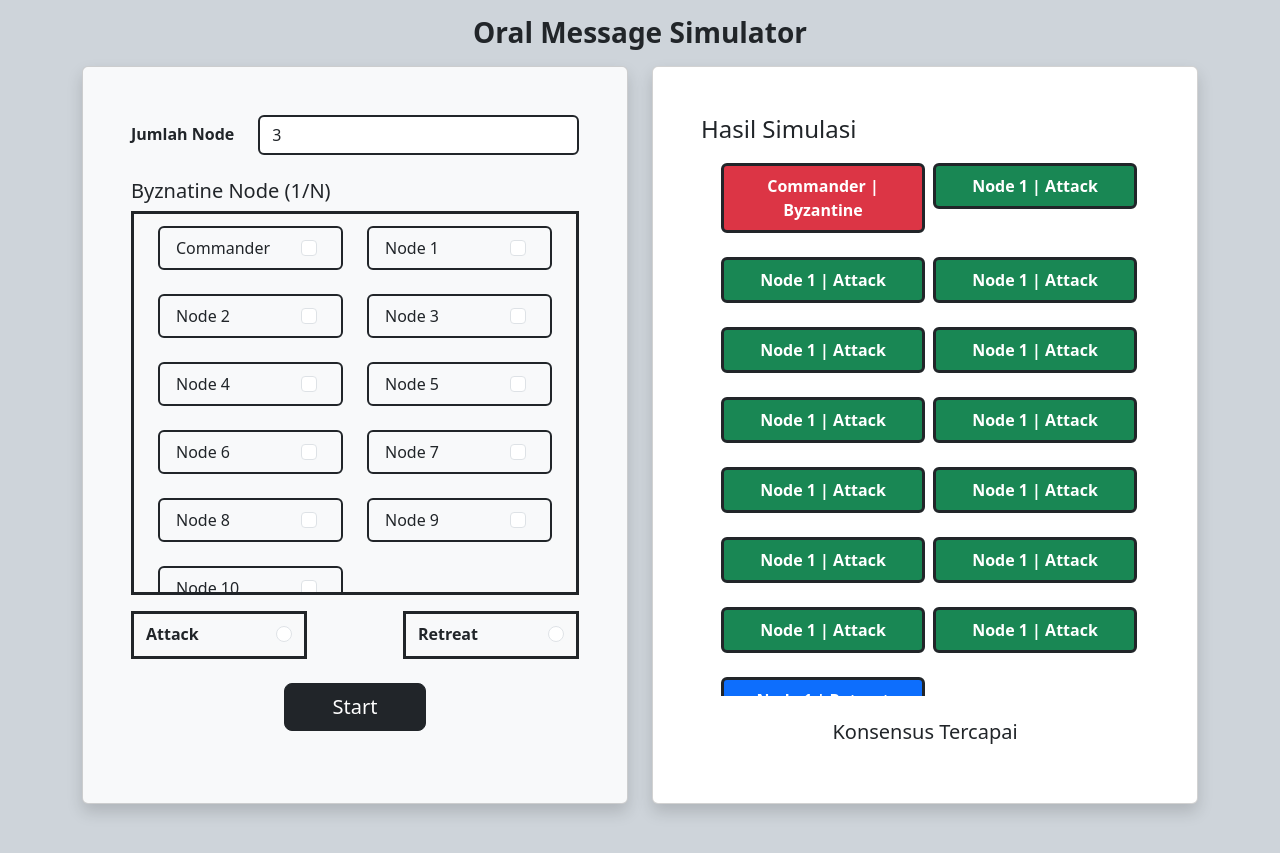
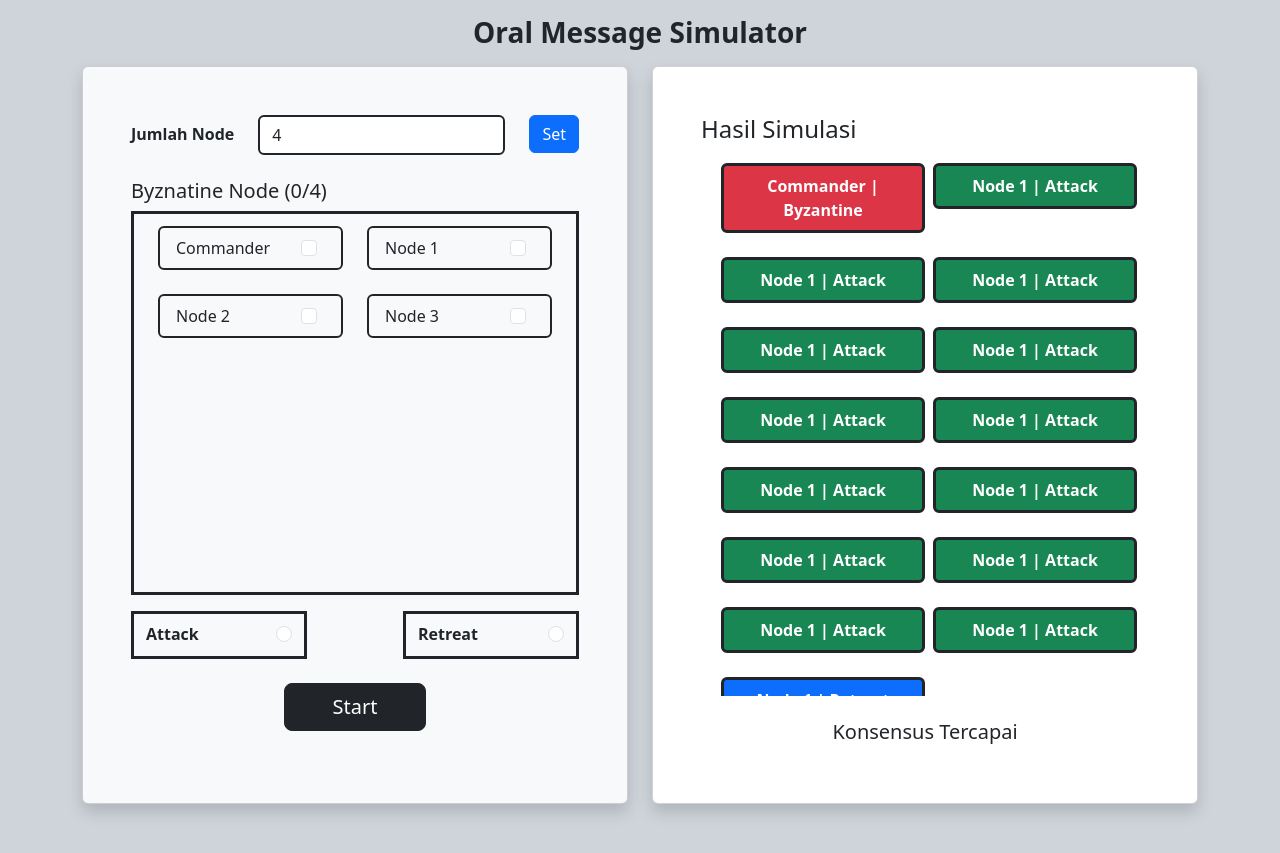
Before and after one commit to AdamSyauqi/oral_message_simulator, a Django app: page /index2/ in a window 1280 px wide. Shown: the top 853 px of the page. Run offline with Django 4.2, Linux system fonts and the light colour scheme.

Commit message:
add js input field

```diff
--- a/templates/oral_message/index2.html
+++ b/templates/oral_message/index2.html
@@ -5,6 +5,7 @@
     <meta name="viewport" content="width=device-width, initial-scale=1">
     <title>Oral Message Simulator</title>
     <link href="https://cdn.jsdelivr.net/npm/bootstrap@5.3.0-alpha3/dist/css/bootstrap.min.css" rel="stylesheet" integrity="sha384-KK94CHFLLe+nY2dmCWGMq91rCGa5gtU4mk92HdvYe+M/SXH301p5ILy+dN9+nJOZ" crossorigin="anonymous">
+    <script src="https://code.jquery.com/jquery-3.7.0.min.js" integrity="sha256-2Pmvv0kuTBOenSvLm6bvfBSSHrUJ+3A7x6P5Ebd07/g=" crossorigin="anonymous"></script>
   </head>
   <body class="bg-dark-subtle d-flex flex-column justify-content-center">
     <h3 class="text-center m-3"><strong>Oral Message Simulator</strong></h3>
@@ -21,22 +22,26 @@
                                 <label for="" class="col-form-label"><strong>Jumlah Node</strong></label>
                             </div>
                             <div class="col">
-                                <input type="number" name="" id="" class="form-control border border-2 border-dark" value="3">
+                                <input type="number" name="" id="num-field" class="form-control border border-2 border-dark" value="4", min="1">
+                            </div>
+                            <div class="col-auto">
+                                <button type="button" id="set-node-btn" class="btn btn-primary">Set</button>
                             </div>
                         </div>
                         <!-- Total Node Count -->
 
 
                         <!-- Byzantine Node Selection -->
+                        <h6><span id="byz-warn" hidden style="color:red;font-weight: bold;">3m + 1 total node tidak terpenuhi, hasil konsensus TIDAK dijamin valid</span></h6>
                         <div class="mt-4" style="height: 60%">
-                            <h5>Byznatine Node (<span id="byz-count">1</span>/<span id="node-count">N</span>)</h5>
+                            <h5>Byznatine Node (<span id="byz-count">0</span>/<span id="node-count">4</span>)</h5>
 
                             <div class="container border border-3 border-dark py-1 px-3 overflow-y-scroll h-100">
-                                <div class="row row-cols-2 g-2">
+                                <div class="row row-cols-2 g-2" id="node-inp-container">
                                     <!-- Byzantine Node S -->
                                     <div class="col">
                                         <div class="form-check-reverse text-start my-2 mx-2 py-2 ps-3 pe-5 border border-2 border-dark rounded">
-                                            <input class="form-check-input" type="checkbox" id="byz-node" value="">
+                                            <input class="form-check-input" type="checkbox" id="byz-node0" onchange="byz_node_check_handler(event)" value="">
                                             <label class="form-check-label w-100" for="byz-node">Commander</label>
                                         </div>
                                     </div>
@@ -44,65 +49,22 @@
 
                                     <div class="col">
                                         <div class="form-check-reverse text-start my-2 mx-2 py-2 ps-3 pe-5 border border-2 border-dark rounded">
-                                            <input class="form-check-input" type="checkbox" id="byz-node1" value="">
+                                            <input class="form-check-input" type="checkbox" id="byz-node1" onchange="byz_node_check_handler(event)" value="">
                                             <label class="form-check-label w-100" for="byz-node1">Node 1</label>
                                         </div>
                                     </div>
                                     <div class="col">
                                         <div class="form-check-reverse text-start my-2 mx-2 py-2 ps-3 pe-5 border border-2 border-dark rounded">
-                                            <input class="form-check-input" type="checkbox" id="byz-node2" value="">
+                                            <input class="form-check-input" type="checkbox" id="byz-node2" onchange="byz_node_check_handler(event)" value="">
                                             <label class="form-check-label w-100" for="byz-node2">Node 2</label>
                                         </div>
                                     </div>
                                     <div class="col">
                                         <div class="form-check-reverse text-start my-2 mx-2 py-2 ps-3 pe-5 border border-2 border-dark rounded">
-                                            <input class="form-check-input" type="checkbox" id="byz-node3" value="">
+                                            <input class="form-check-input" type="checkbox" id="byz-node3" onchange="byz_node_check_handler(event)" value="">
                                             <label class="form-check-label w-100" for="byz-node3">Node 3</label>
                                         </div>
                                     </div>
-                                    <div class="col">
-                                        <div class="form-check-reverse text-start my-2 mx-2 py-2 ps-3 pe-5 border border-2 border-dark rounded">
-                                            <input class="form-check-input" type="checkbox" id="byz-node4" value="">
-                                            <label class="form-check-label w-100" for="byz-node4">Node 4</label>
-                                        </div>
-                                    </div>
-                                    <div class="col">
-                                        <div class="form-check-reverse text-start my-2 mx-2 py-2 ps-3 pe-5 border border-2 border-dark rounded">
-                                            <input class="form-check-input" type="checkbox" id="byz-node5" value="">
-                                            <label class="form-check-label w-100" for="byz-node5">Node 5</label>
-                                        </div>
-                                    </div>
-                                    <div class="col">
-                                        <div class="form-check-reverse text-start my-2 mx-2 py-2 ps-3 pe-5 border border-2 border-dark rounded">
-                                            <input class="form-check-input" type="checkbox" id="byz-node6" value="">
-                                            <label class="form-check-label w-100" for="byz-node6">Node 6</label>
-                                        </div>
-                                    </div>
-                                    <div class="col">
-                                        <div class="form-check-reverse text-start my-2 mx-2 py-2 ps-3 pe-5 border border-2 border-dark rounded">
-                                            <input class="form-check-input" type="checkbox" id="byz-node7" value="">
-                                            <label class="form-check-label w-100" for="byz-node7">Node 7</label>
-                                        </div>
-                                    </div>
-                                    <div class="col">
-                                        <div class="form-check-reverse text-start my-2 mx-2 py-2 ps-3 pe-5 border border-2 border-dark rounded">
-                                            <input class="form-check-input" type="checkbox" id="byz-node8" value="">
-                                            <label class="form-check-label w-100" for="byz-node8">Node 8</label>
-                                        </div>
-                                    </div>
-                                    <div class="col">
-                                        <div class="form-check-reverse text-start my-2 mx-2 py-2 ps-3 pe-5 border border-2 border-dark rounded">
-                                            <input class="form-check-input" type="checkbox" id="byz-node9" value="">
-                                            <label class="form-check-label w-100" for="byz-node9">Node 9</label>
-                                        </div>
-                                    </div>
-                                    <div class="col">
-                                        <div class="form-check-reverse text-start my-2 mx-2 py-2 ps-3 pe-5 border border-2 border-dark rounded">
-                                            <input class="form-check-input" type="checkbox" id="byz-node10" value="">
-                                            <label class="form-check-label w-100" for="byz-node10">Node 10</label>
-                                        </div>
-                                    </div>
-
                                 </div>
                             </div>
                         </div>
@@ -304,4 +266,55 @@
 
     <script src="https://cdn.jsdelivr.net/npm/bootstrap@5.3.0-alpha3/dist/js/bootstrap.bundle.min.js" integrity="sha384-ENjdO4Dr2bkBIFxQpeoTz1HIcje39Wm4jDKdf19U8gI4ddQ3GYNS7NTKfAdVQSZe" crossorigin="anonymous"></script>
   </body>
+  <script>
+    let nodes = [0, 1, 2, 3]
+    let byz_nodes = []
+    $('#num-field').on('change', function() {
+        let current_count = parseInt($('#num-field').val());
+        if (current_count <= 0)
+            return
+
+        if (current_count >= nodes.length) {
+            add_node_until(nodes.length, current_count);
+        }
+        else {
+            pop_node_until(nodes.length, current_count);
+        }
+        $('#node-count').text(`${nodes.length}`)
+    })
+
+    function add_node_until(start_node_id, target_num) {
+        for(let i = start_node_id; i < target_num; i++) {
+            $('#node-inp-container').append(`
+                <div class="col">
+                    <div class="form-check-reverse text-start my-2 mx-2 py-2 ps-3 pe-5 border border-2 border-dark rounded">
+                        <input class="form-check-input" type="checkbox" id="byz-node${i}" onchange="byz_node_check_handler(event)" value="">
+                        <label class="form-check-label w-100" for="byz-node${i}">Node ${i}</label>
+                    </div>
+                </div>
+            `)
+            nodes.push(i);
+        }
+    }
+
+    function pop_node_until(start_node, target_node) {
+        for(let i = start_node; i > target_node; i--) {
+            $('#node-inp-container').children().last().remove()
+            nodes.pop()
+        }
+    }
+    function byz_node_check_handler(e) {
+        let nodeIdx = parseInt(e.target.id.substring('byz-node'.length))
+        if (e.target.checked) {
+            byz_nodes.push(nodeIdx)
+        } else {
+            let id_in_list = byz_nodes.indexOf(nodeIdx)
+            byz_nodes.splice(id_in_list, 1)
+        }
+        let is_show_warn = nodes.length < 3 * byz_nodes.length + 1
+        $('#byz-warn').attr('hidden', !is_show_warn)
+
+        $('#byz-count').text(`${byz_nodes.length}`)
+    }
+  </script>
 </html>
```
